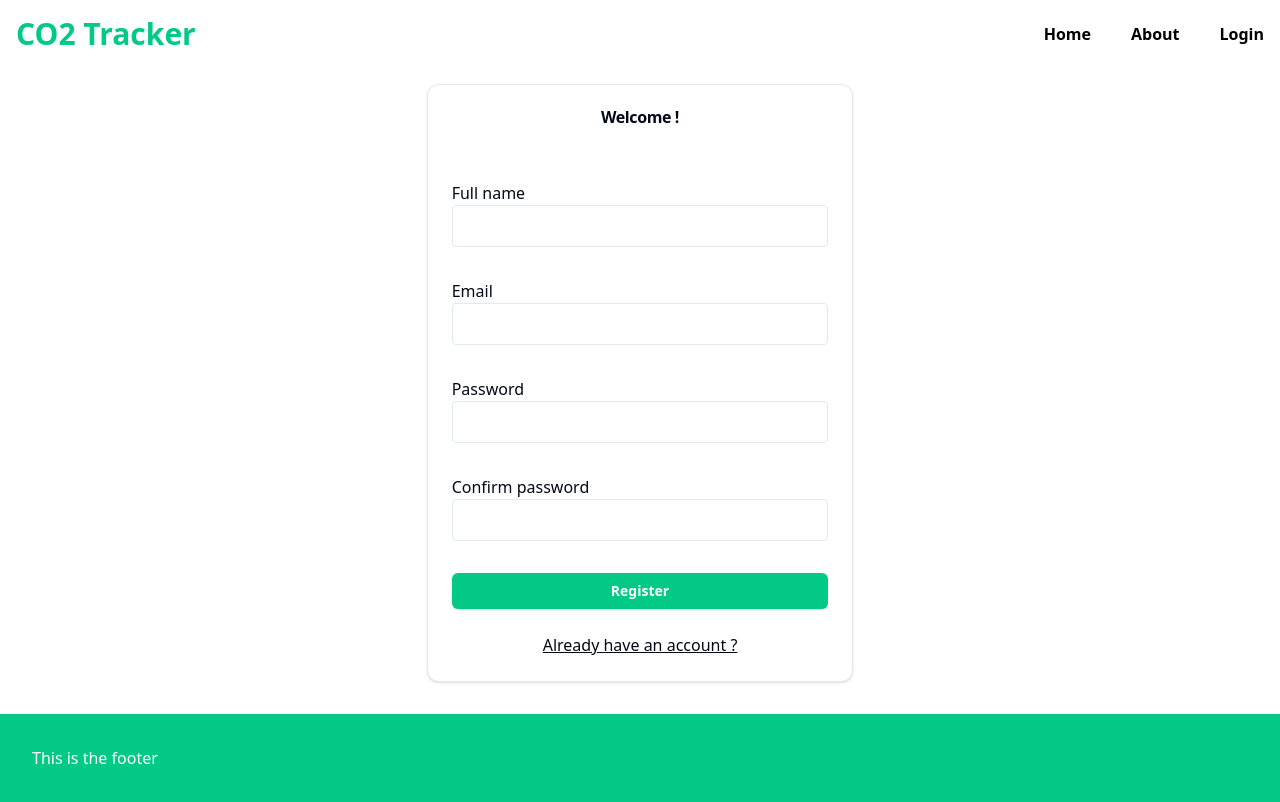
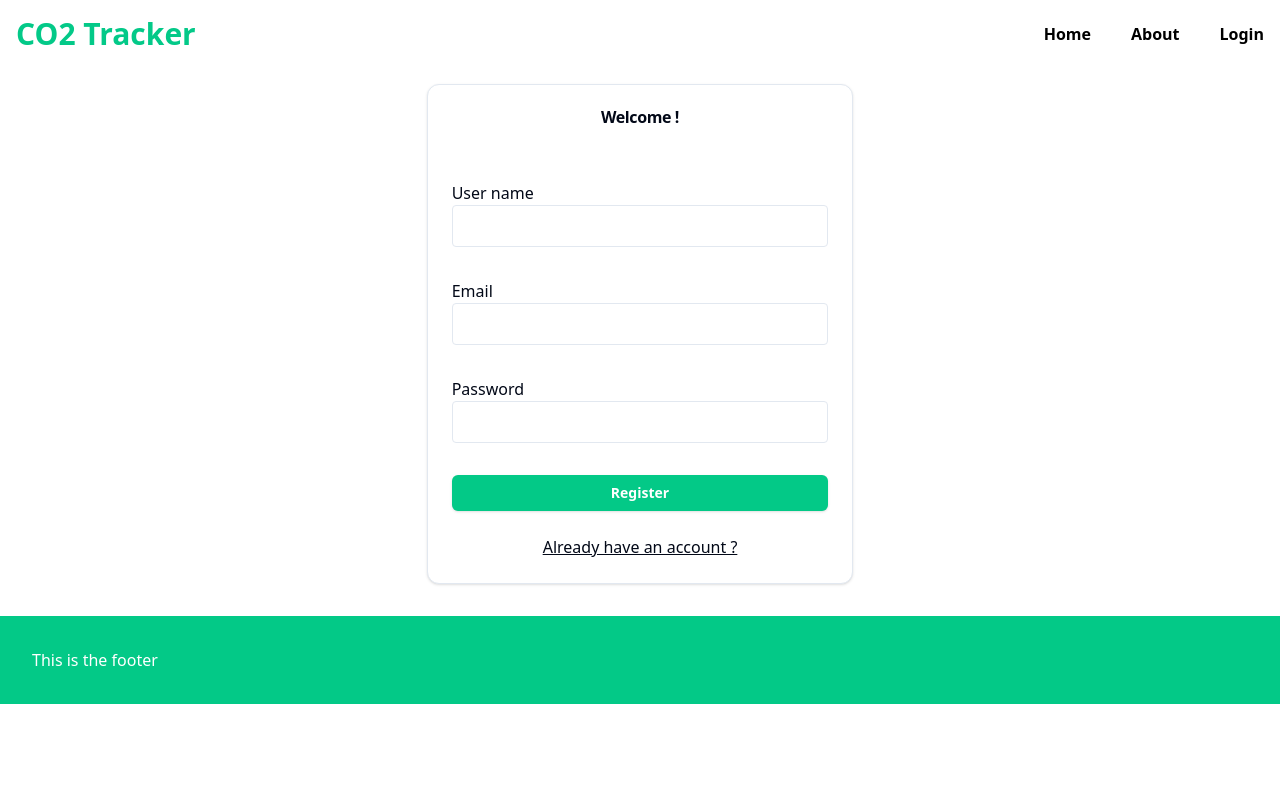
Before and after one commit to ethinot/bilan-co2, a Vue app in the folder frontend/: page /register in a window 1280 px wide. Built offline with nearby package versions, Linux system fonts and the light colour scheme.

Commit message:
added create user functionality

```diff
--- /dev/null
+++ b/frontend/src/api/auth.js
@@ -0,0 +1,23 @@
+import axios from "axios"
+
+import base_url from "./base_url"
+
+export async function createUser({username, email, password}){
+    try{
+        console.log(username,email,password);
+        const response = await axios.post(`${base_url}/users/`,
+        {
+         username : username,
+         email : email,
+         password
+        });
+
+        console.log(response);
+
+        return response;
+
+    }catch(error){
+        console.log(error);
+    }
+
+}
--- /dev/null
+++ b/frontend/src/api/base_url.js
@@ -0,0 +1 @@
+export default "http://127.0.0.1:8000/api/v1";
--- a/frontend/src/components/auth/RegisterForm.vue
+++ b/frontend/src/components/auth/RegisterForm.vue
@@ -17,20 +17,16 @@ import {
       <CardTitle>Welcome !</CardTitle>
     </CardHeader>
     <CardContent>
-      <Form
-        action=""
-        @submit.prevent="submitLogin"
-        :validation-schema="SignupSchema"
-      >
+      <Form action="" @submit="submitLogin" :validation-schema="SignupSchema">
         <div class="w-full my-8">
-          <label for="email" class="block">Full name</label>
+          <label for="email" class="block">User name</label>
           <Field
-            id="fullName"
-            name="fullName"
+            id="username"
+            name="username"
             type="text"
             class="w-full rounded-sm p-2 outline-none border focus-visible:border-[#03C988]"
           />
-          <ErrorMessage name="fullName" class="text-red-500" />
+          <ErrorMessage name="username" class="text-red-500" />
         </div>
         <div class="w-full my-8">
           <label for="email" class="block">Email</label>
@@ -52,20 +48,16 @@ import {
           />
           <ErrorMessage name="password" class="text-red-500" />
         </div>
-        <div class="w-full my-8">
-          <label for="password" class="block">Confirm password</label>
-          <Field
-            id="confirmedPassword"
-            name="confirmedPassword"
-            type="password"
-            class="w-full rounded-sm p-2 outline-none border focus-visible:border-[#03C988]"
-          />
-          <ErrorMessage name="confirmedPassword" class="text-red-500" />
-        </div>
-        <Button class="w-full font-semibold"> Register </Button>
+        <Button class="w-full font-semibold" :disabled="isSending">
+          Register
+        </Button>
       </Form>
     </CardContent>
     <CardFooter class="w-fit m-auto">
+      <span v-if="error" class="text-red-500 font-semibold"
+        >Something went wrong try again later !</span
+      >
+      <span v-if="success" class="text-green-500 font-semibold"></span>
       <RouterLink class="underline" to="/login"
         >Already have an account ?</RouterLink
       >
@@ -74,19 +66,28 @@ import {
 </template>
 
 <script>
+import { createUser } from "@/api/auth";
+
 export default {
   data() {
     return {
-      firstName: "",
-      lastName: "",
-      email: "",
-      password: "",
-      confirmedPassword: "",
+      isSending: false,
+      error: null,
+      success: false,
     };
   },
   methods: {
-    submitLogin() {
-      console.log(this.email, this.password);
+    async submitLogin(values) {
+      try {
+        console.log("Sending ...");
+        this.isSending = true;
+        this.error = null;
+        const response = await createUser(values);
+        console.log(response);
+      } catch (error) {
+        this.error = error.message;
+        this.isSending = false;
+      }
     },
   },
 };
--- a/frontend/src/validation/auth.js
+++ b/frontend/src/validation/auth.js
@@ -6,8 +6,7 @@ export const LoginSchema = yup.object({
 });
 
 export const SignupSchema = yup.object({
-    fullName : yup.string().required('The full name is required'),
+    username : yup.string().required('The username is required'),
     email : yup.string().required("The email is required").email("Enter a valid email"),
     password : yup.string().min(6 , "The password should contain at least 6 caracters").required("The password is required"),
-    confirmedPassword : yup.string().required("The password confirmation is required")
 })
```
Also changed, not shown: 2 other files (tests, documents, lock files or other folders).
